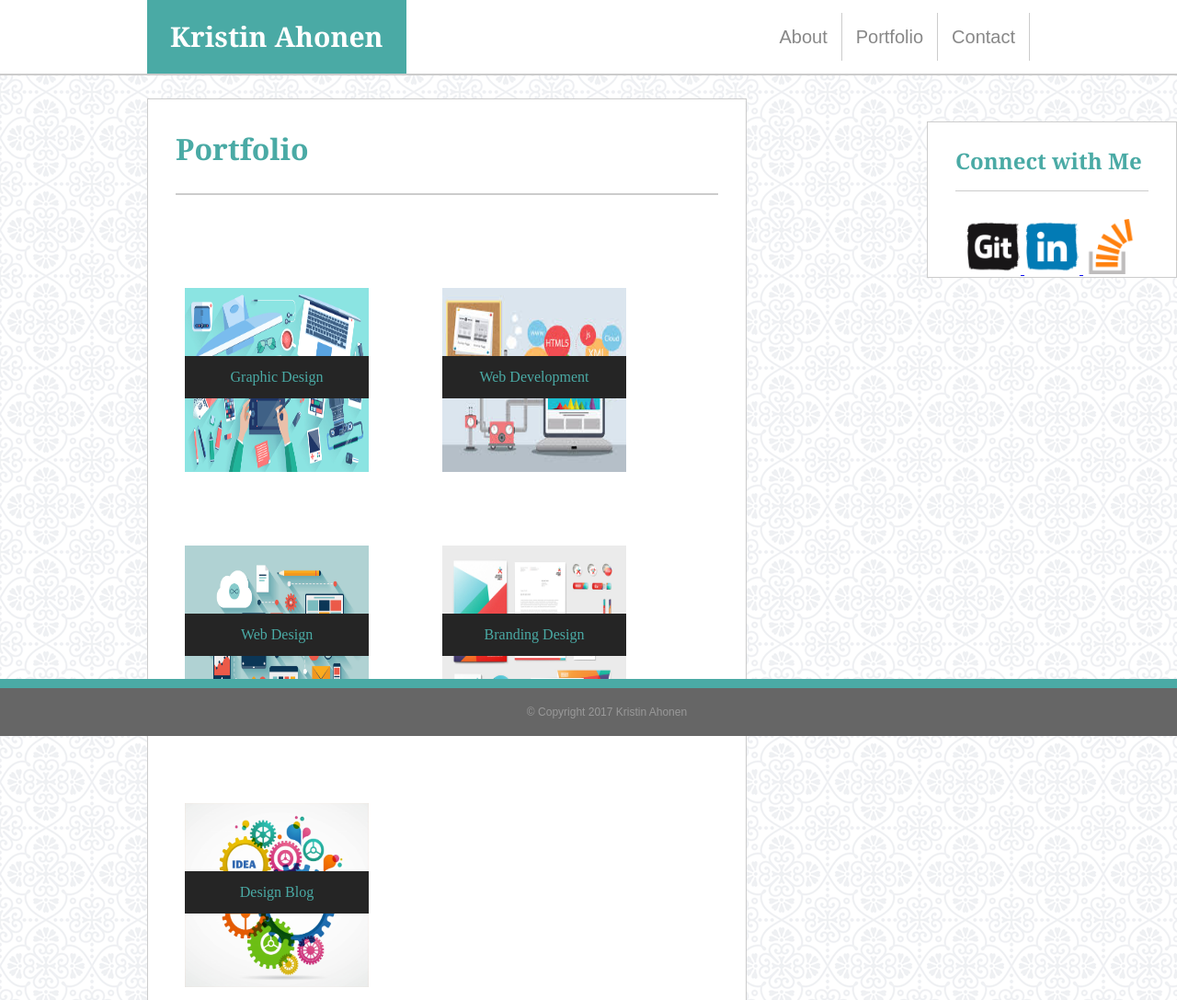
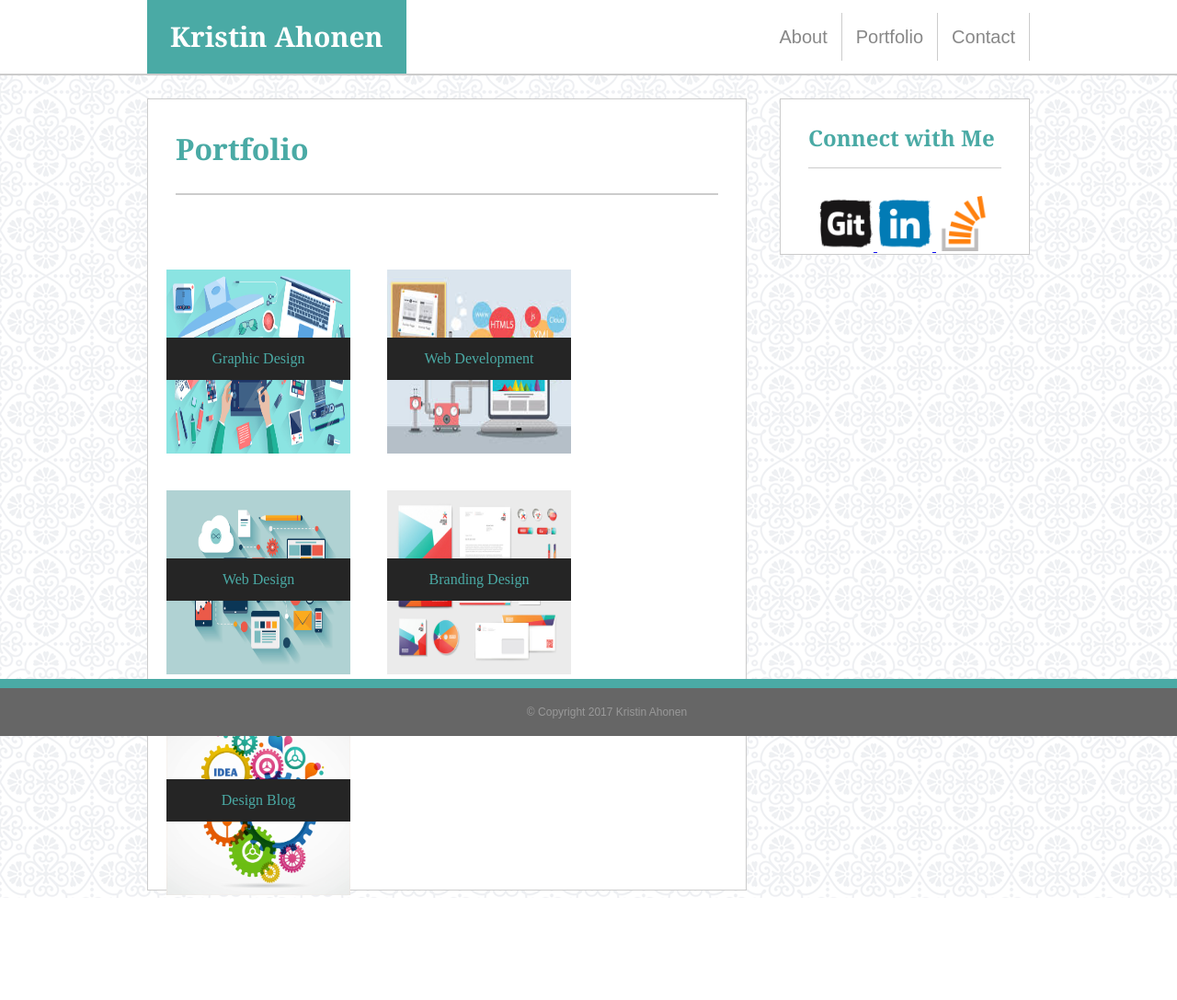
Before and after one commit to kahonen/Basic-Portfolio, a plain HTML site: page portfolio.html in a window 1280 px wide. Shown: the whole page at 92% size. After the commit the page ends 976 px from the top, so only its background shows below. Drawn offline with Linux system fonts and the light colour scheme.

Commit message:
final project

```diff
--- a/assets/css/style.css
+++ b/assets/css/style.css
@@ -130,11 +130,10 @@ aside h2 {
 
 .portfolioImage {
 	display: inline-block;
-	margin:	40px;
+	margin:	20px;
 	float: left;
 	width: 200px;
 	height: 200px;
-	text-align: center;
 }
 
 section h3{
```
Also changed, not shown: portfolio.html (+2 -2 lines).
